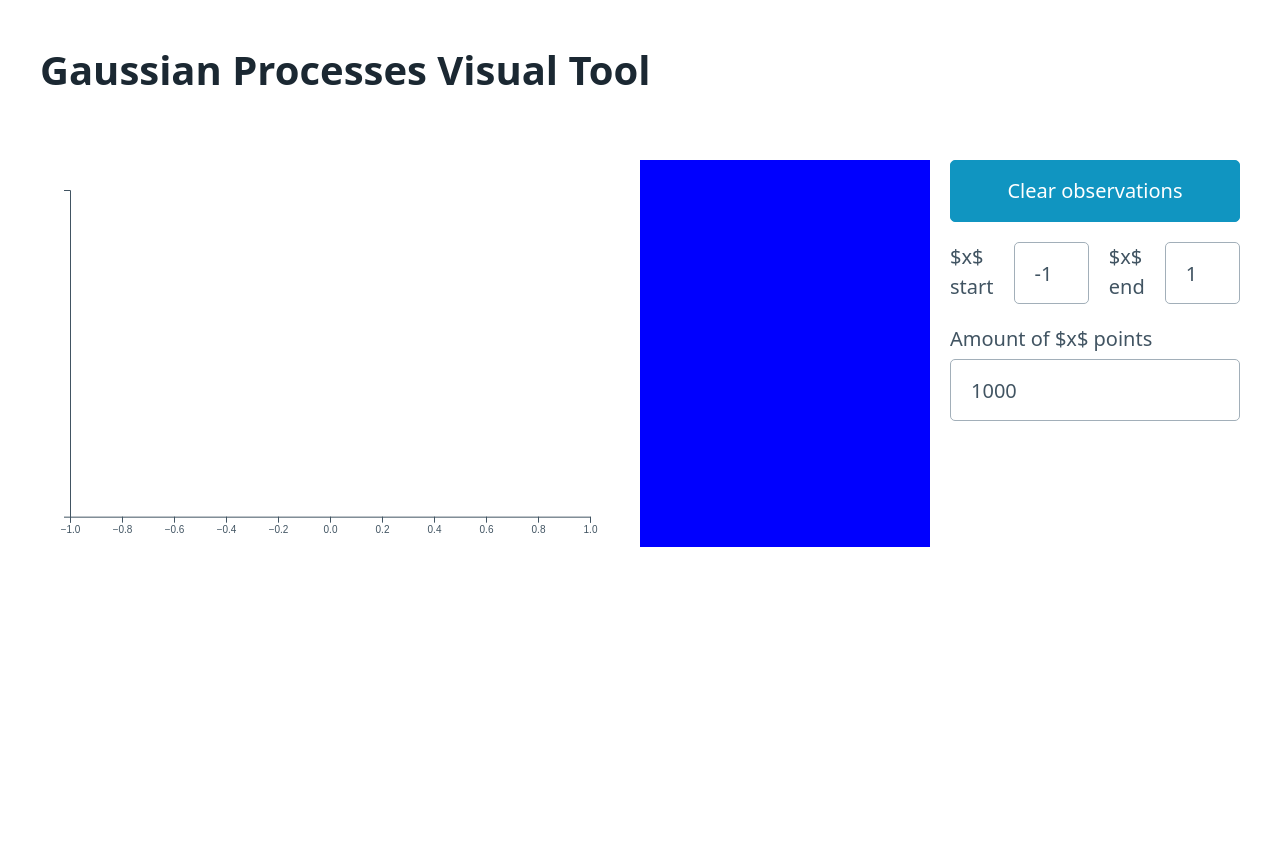
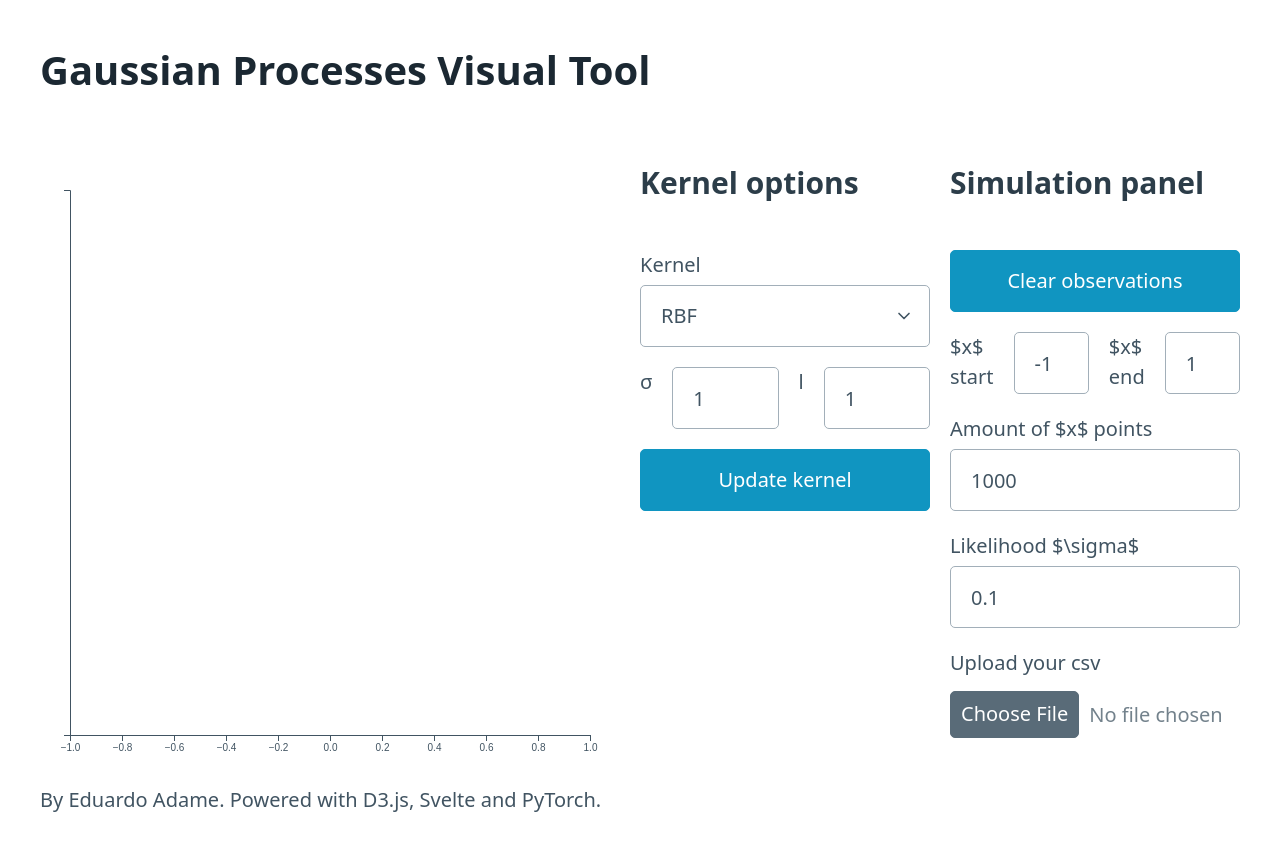
Before and after one commit to adamesalles/gp-visual-tool, a Svelte app in the folder src/web/: page / in a window 1280 px wide. Shown: the top 850 px of the page. Before the commit the page ends 800 px from the top, so only its background shows below. Built offline with nearby package versions, Linux system fonts and the light colour scheme; no server answers.

Commit message:
Marginals and options

```diff
--- a/src/web/src/App.svelte
+++ b/src/web/src/App.svelte
@@ -1,6 +1,7 @@
 <script lang="ts">
   import Katex from "./lib/Katex.svelte";
-  import { mu, upper, lower } from "./stores.ts";
+  import type { Matrix } from "ml-matrix";
+  import { mu, upper, lower, covariance_matrix } from "./stores.ts";
   import * as d3 from "d3";
   import { onMount } from "svelte";
 
@@ -12,6 +13,40 @@
     constructor(name: string, params: number[]) {
       this.name = name;
       this.params = params;
+
+      // set default params
+      switch (this.name) {
+        case "RBF":
+          if (this.params.length == 0) {
+            this.params = [1, 1];
+          }
+          break;
+        case "Matern":
+          if (this.params.length == 0) {
+            this.params = [1, 1, 1];
+          }
+          break;
+        case "Periodic":
+          if (this.params.length == 0) {
+            this.params = [1, 1, 1];
+          }
+          break;
+        case "Linear":
+          if (this.params.length == 0) {
+            this.params = [1, 1];
+          }
+          break;
+        case "Polynomial":
+          if (this.params.length == 0) {
+            this.params = [1, 1, 1];
+          }
+          break;
+        case "Cosine":
+          if (this.params.length == 0) {
+            this.params = [1, 1];
+          }
+          break;
+      }
     }
     get math() {
       switch (this.name) {
@@ -29,6 +64,23 @@
           return `k(x, x') = ${this.params[0]} \\cos \\left( \\frac{2 \\pi |x - x'|}{${this.params[1]}} \\right)`;
       }
     }
+
+    get params_names(){
+      switch (this.name) {
+        case "RBF":
+          return ["σ", "l"];
+        case "Matern":
+          return ["σ", "l", "ν"];
+        case "Periodic":
+          return ["σ", "l", "p"];
+        case "Linear":
+          return ["σ", "l"];
+        case "Polynomial":
+          return ["σ", "l", "d"];
+        case "Cosine":
+          return ["σ", "l"];
+      }
+    }
   }
 
   let x_train = [];
@@ -37,19 +89,21 @@
   let x_test_end = 1;
   let amount_test_points = 1000;
   $: x_test = linspace(x_test_start, x_test_end, amount_test_points);
+  let sigma = 0.1;
   let kernel = new Kernel("RBF", [1, 1]);
 
   let width;
   let height;
 
-  let posterior;
+  let info;
   const padding = 30;
 
   function getPosterior(
     x_train: number[],
     y_train: number[],
     x_test: number[],
-    kernel: Kernel
+    kernel: Kernel,
+    sigma: number
   ): Promise<{ mu: number[]; lower: number[]; upper: number[] }> {
     return fetch("http://localhost:5000/api/predict", {
       method: "POST",
@@ -60,17 +114,31 @@
         x_train,
         y_train,
         x_test,
+        sigma,
         kernel_name: kernel.name,
         kernel_params: kernel.params,
       }),
     }).then((res) => res.json());
   }
 
+  function getCovariance(): Promise<{covariance_matrix: number[][] }> {
+    return fetch("http://localhost:5000/api/kernel", {
+      method: "GET",
+      headers: {
+        "Content-Type": "application/json",
+      },
+    }).then((res) => res.json());
+  }
+
   $: {
-    getPosterior(x_train, y_train, x_test, kernel).then((res) => {
+    getPosterior(x_train, y_train, x_test, kernel, sigma).then((res) => {
       $mu = res.mu;
       $lower = res.lower;
       $upper = res.upper;
+    });
+
+    getCovariance().then((res) => {
+      $covariance_matrix = res.covariance_matrix;
     });
   }
 
@@ -117,7 +185,7 @@
       .attr("d", (d) => valueLine(d))
       .attr("fill", "none")
       .attr("stroke", "red")
-      .attr("stroke-width", 2);
+      .attr("stroke-width", 3);
 
     svgPosteriorG
       .selectAll("path.area")
@@ -164,6 +232,7 @@
 
   onMount(() => {
     const svgPosterior = d3.select("#posterior");
+    const svgPosteriorG = d3.select("#posterior-g");
     width = svgPosterior.node().getBoundingClientRect().width - 2 * padding;
     height = svgPosterior.node().getBoundingClientRect().height - 2 * padding;
 
@@ -172,16 +241,93 @@
       x_train = [...x_train, xScalePosterior.invert(x - padding)];
       y_train = [...y_train, yScalePosterior.invert(y - padding)];
     });
+
+    // Show marginal distribution on hover
+    svgPosterior.on("mousemove", (event) => {
+      const [x, y] = d3.pointer(event);
+      const x0 = xScalePosterior.invert(x - padding);
+      const y0 = yScalePosterior.invert(y - padding);
+
+      // get closest mu and covariance for x coordinate
+      const i = d3.bisectLeft(x_test, x0);
+      const marginalMu = $mu[i];
+      const marginalLower = $lower[i];
+      const marginalUpper = $upper[i];
+      const marginalVar = (marginalUpper - marginalLower)/4;
+
+      const marginalLowerPixel = yScalePosterior(marginalLower);
+      const marginalUpperPixel = yScalePosterior(marginalUpper);
+
+      const yMarginalScale = d3
+        .scaleLinear()
+        .domain([marginalLower, marginalUpper])
+        .range([marginalLowerPixel, marginalUpperPixel]);
+
+      const xMarginalScale = d3
+        .scaleLinear()
+        .domain([0, 1])
+        .range([x - padding, x - padding + 200]);
+
+      const marginalLine = d3
+        .line()
+        .x((d: any) => xMarginalScale(d.x))
+        .y((d: any) => yMarginalScale(d.y));
+
+      svgPosteriorG
+        .selectAll("path.marginal")
+        .data([
+          d3.range(marginalLower, marginalUpper, 0.01).map((z) => {
+            return { x: gaussian(z, marginalMu, marginalVar), y: z };
+          }),
+        ])
+        .join("path")
+        .attr("class", "marginal")
+        .attr("d", (d) => marginalLine(d))
+        .attr("fill", "none")
+        .attr("stroke", "red")
+        .attr("opacity", 0.8)
+        .attr("stroke-width", 1.5);
+
+      // Add trace line
+      svgPosteriorG
+        .selectAll("line.trace")
+        .data([{ x: x0, y: y0 }])
+        .join("line")
+        .attr("class", "trace")
+        .attr("x1", (d) => xScalePosterior(d.x))
+        .attr("y1", (d) => yScalePosterior(marginalLower))
+        .attr("x2", (d) => xScalePosterior(d.x))
+        .attr("y2", (d) => yScalePosterior(marginalUpper))
+        .attr("stroke", "red")
+        .attr("stroke-width", 1.5)
+        .attr("opacity", 0.8)
+        .attr("stroke-dasharray", "5,5");
+    });
+    svgPosterior.on("mouseleave", () => {
+      svgPosteriorG.selectAll("path.marginal").remove();
+      svgPosteriorG.selectAll("line.trace").remove();
+    });
   });
 
   function removePoint(index: number) {
     x_train = x_train.filter((_, i) => i !== index);
     y_train = y_train.filter((_, i) => i !== index);
   }
+
+  function updateTrainFromCsv(csv: string) {
+    const data = d3.csvParse(csv);
+    x_train = data.map((d) => +d.x);
+    y_train = data.map((d) => +d.y);
+  }
+
+  function changeKernelByName(name: string) {
+    kernel = new Kernel(name, [1, 1, 1]);
+  }
 </script>
 
 <main>
   <h1>Gaussian Processes Visual Tool</h1>
+
 
   <div class="viz">
     <svg id="posterior" width="100%" height="100%">
@@ -191,9 +337,43 @@
       </g>
     </svg>
 
-    <svg id="marginal" width="100%" height="100%" />
+    <!-- <svg id="marginal" width="100%" height="100%" /> -->
+
+    <div class="kernel-panel">
+      <h3>Kernel options</h3>
+      <!-- Dropdown to choose kernel -->
+      <label for="kernel">Kernel</label>
+      <select id="kernel" on:click={(event) => changeKernelByName(event.target.value)}>
+        <option value="RBF">RBF</option>
+        <option value="Matern">Matern</option>
+        <option value="Periodic">Periodic</option>
+        <option value="Linear">Linear</option>
+        <option value="Polynomial">Polynomial</option>
+      </select>
+
+      <!-- Input to kernel parameters -->
+      <div id="kernel-params">
+        {#each kernel.params as param, i}
+          <label for="param{i}">{kernel.params_names[i]}</label>
+          <input
+            type="number"
+            id="param{i}"
+            bind:value={param}
+            on:change={() => {
+              kernel = new Kernel(kernel.name, kernel.params);
+            }}
+          />
+        {/each}
+      </div>
+      <button
+          on:click={() => {
+            kernel = new Kernel(kernel.name, kernel.params);
+          }}>Update kernel</button
+        >
+    </div>
 
     <div class="simulation-panel">
+      <h3>Simulation panel</h3>
       <!-- Button to reset x_train/y_train -->
       <button
         on:click={() => {
@@ -214,6 +394,36 @@
       <!-- Input to amount of x_test_points -->
       <label for="x_test_points">Amount of $x$ points</label>
       <input type="number" id="x_test_points" bind:value={amount_test_points} />
+
+      <!-- Choose likelihood sigma -->
+      <label for="likelihood_sigma">Likelihood $\sigma$</label>
+      <input
+        type="number"
+        id="likelihood_sigma"
+        bind:value={sigma}
+      />
+
+      <!-- Upload your csv -->
+      <label for="csv">Upload your csv</label>
+      <input
+        type="file"
+        id="csv"
+        accept=".csv"
+        on:change={() => {
+          const file = (document.getElementById("csv"))
+            .files[0];
+          const reader = new FileReader();
+          reader.onload = (e) => {
+            updateTrainFromCsv(e.target.result);
+            console.log(e.target.result);
+          };
+          reader.readAsText(file);
+        }}
+      />
+    </div>
+
+    <div class="description">
+      By Eduardo Adame. Powered with D3.js, Svelte and PyTorch.
     </div>
   </div>
 </main>
@@ -231,12 +441,18 @@
     display: grid;
     height: 100%;
     grid-template-columns: 2fr 1fr 1fr;
-    grid-template-rows: 2fr 1fr;
+    grid-template-rows: 3fr 1fr;
     gap: 1rem;
     // grid-row: 1fr 1fr;
   }
 
   #x-input {
+    display: flex;
+    flex-direction: row;
+    gap: 1rem;
+  }
+
+  #kernel-params {
     display: flex;
     flex-direction: row;
     gap: 1rem;
--- a/src/web/src/stores.ts
+++ b/src/web/src/stores.ts
@@ -3,3 +3,4 @@ import { writable } from 'svelte/store';
 export const mu = writable([] as number[]);
 export const lower = writable([] as number[]);
 export const upper = writable([] as number[]);
+export const covariance_matrix = writable([] as number[][]);
```
Also changed, not shown: 2 other files (tests, documents, lock files or other folders).
